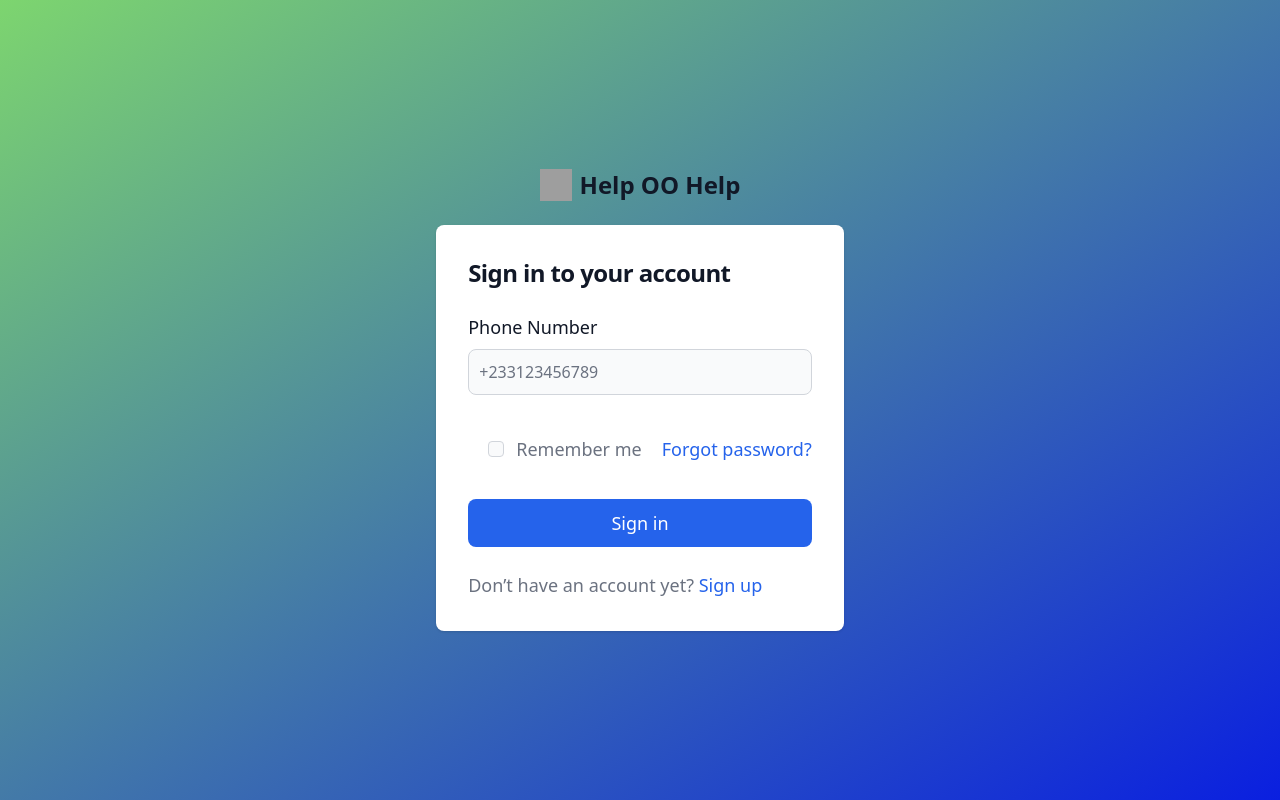
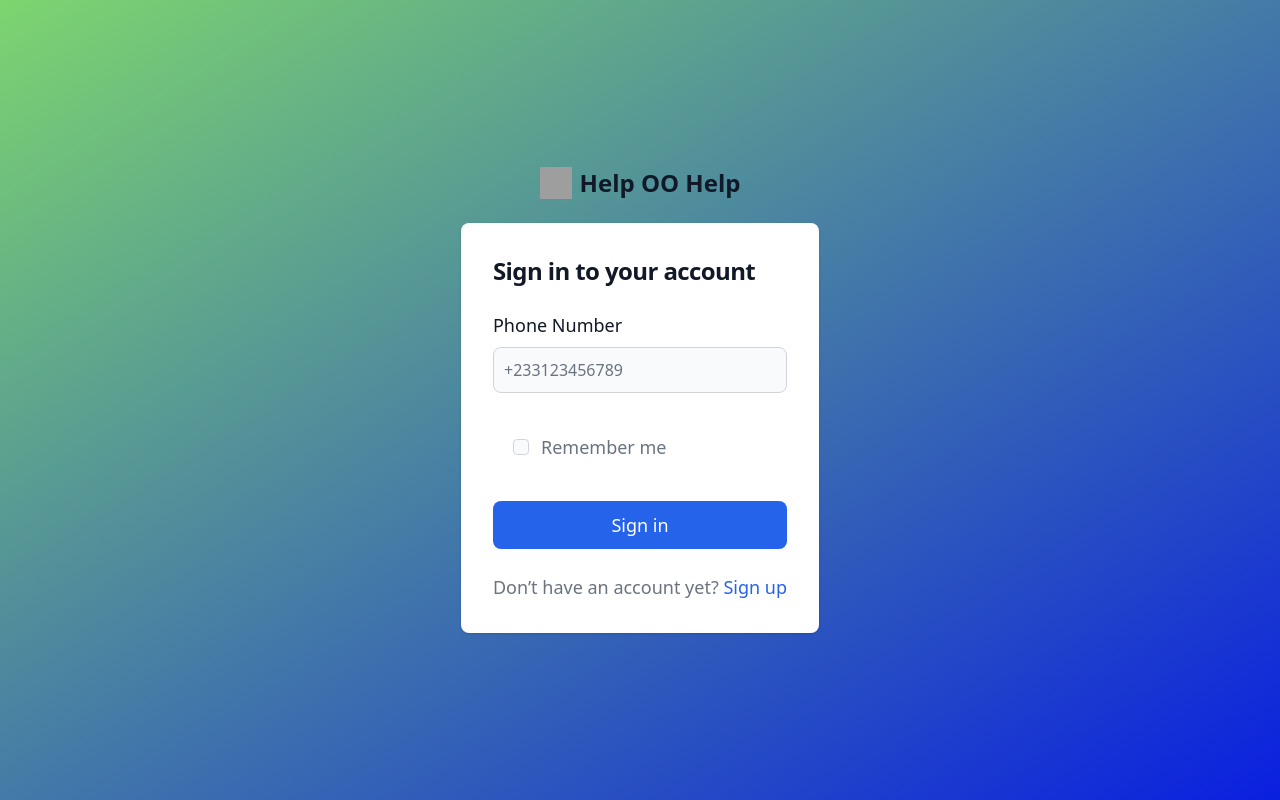
Before and after one commit to osahene/ausecour, a React (Create React App) app: page /login in a window 1280 px wide. Built offline with nearby package versions, Linux system fonts and the light colour scheme; grey boxes are pictures that could not be loaded.

Commit message:
fixed the login cycle

```diff
--- a/src/AuthContext.js
+++ b/src/AuthContext.js
@@ -17,6 +17,8 @@ export const AuthProvider = ({ children }) => {
     setUser(userData);
     setIsAuthenticated(true);
     localStorage.setItem("user", JSON.stringify(userData));
+    localStorage.setItem("access_token", userData.accessToken);
+    localStorage.setItem("refresh_token", userData.refreshToken);
   };
 
   // Function to log out
--- a/src/components/auth/login.jsx
+++ b/src/components/auth/login.jsx
@@ -1,6 +1,34 @@
-import { Link } from "react-router-dom";
+import { useMutation, gql } from "@apollo/client";
+import { useState } from "react";
+import { Link, useNavigate } from "react-router-dom";
+
+const LOGIN_USER = gql`
+  mutation LoginUser($emailOrPhone: String!) {
+    login(emailOrPhone: $emailOrPhone) {
+      success
+    }
+  }
+`;
 
 export default function Login() {
+  const [phone, setPhone] = useState("");
+  const navigate = useNavigate();
+  const [LoginUser, { loading, error }] = useMutation(LOGIN_USER, {
+    onCompleted: (data) => {
+      if (data.login.success) {
+        navigate("/otp");
+      } else {
+        alert("Login Quick");
+      }
+    },
+    onError: (error) => {
+      alert(error.message);
+    },
+  });
+  const handleLogin = (e) => {
+    e.preventDefault();
+    LoginUser({ variables: { emailOrPhone: phone } });
+  };
   return (
     <>
       <div className="App-header">
@@ -17,12 +45,12 @@ export default function Login() {
               />
               Help OO Help
             </a>
-            <div className="w-full bg-white rounded-lg shadow dark:border md:mt-0 sm:max-w-md xl:p-0 dark:bg-gray-800 dark:border-gray-700">
+            <div className="w-auto bg-white rounded-lg shadow dark:border md:mt-0 sm:max-w-md xl:p-0 dark:bg-gray-800 dark:border-gray-700">
               <div className="p-6 space-y-4 md:space-y-6 sm:p-8">
                 <h1 className="text-xl font-bold leading-tight tracking-tight text-gray-900 md:text-2xl dark:text-white">
                   Sign in to your account
                 </h1>
-                <form className="space-y-4 md:space-y-6" action="#">
+                <form className="space-y-4 md:space-y-6" onSubmit={handleLogin}>
                   <div>
                     <label
                       htmlFor="password"
@@ -35,8 +63,10 @@ export default function Login() {
                       name="phone"
                       id="phone_number"
                       placeholder="+233123456789"
+                      value={phone}
+                      onChange={(e) => setPhone(e.target.value)}
                       className="bg-gray-50 border border-gray-300 text-gray-900 rounded-lg focus:ring-blue-600 focus:border-blue-600 block w-full p-2.5 dark:bg-gray-700 dark:border-gray-600 dark:placeholder-gray-400 dark:text-white dark:focus:ring-blue-500 dark:focus:border-blue-500"
-                      required=""
+                      required
                     />
                   </div>
 
@@ -60,21 +90,15 @@ export default function Login() {
                         </div>
                       </div>
                     </div>
-                    <a
-                      href="#pr"
-                      className="text-lg font-medium text-blue-600 hover:underline dark:text-blue-500"
-                    >
-                      Forgot password?
-                    </a>
                   </div>
-                  <Link to="/otp">
-                    <button
-                      type="submit"
-                      className="w-full mt-5 text-white bg-blue-600 hover:bg-blue-700 focus:ring-4 focus:outline-none focus:ring-blue-300 font-medium rounded-lg text-lg px-5 py-2.5 text-center dark:bg-blue-600 dark:hover:bg-blue-700 dark:focus:ring-blue-800"
-                    >
-                      Sign in
-                    </button>
-                  </Link>
+                  <button
+                    type="submit"
+                    className="w-full mt-5 text-white bg-blue-600 hover:bg-blue-700 focus:ring-4 focus:outline-none focus:ring-blue-300 font-medium rounded-lg text-lg px-5 py-2.5 text-center dark:bg-blue-600 dark:hover:bg-blue-700 dark:focus:ring-blue-800"
+                  >
+                    {loading ? "Signing in..." : "Sign in"}
+                  </button>
+
+                  {error && <p className="text-red-500">{error.message}</p>}
                   <p className="text-lg font-light text-gray-500 dark:text-gray-400">
                     Don’t have an account yet?{" "}
                     <Link
--- a/src/components/auth/otp.jsx
+++ b/src/components/auth/otp.jsx
@@ -1,6 +1,7 @@
 import { useMutation, gql } from "@apollo/client";
 import React, { useState, useEffect } from "react";
 import { Navigate } from "react-router-dom";
+import { useAuth } from "../../AuthContext";
 
 const VALIDATE_OTP = gql`
   mutation validateOTP($emailOrPhone: String!, $otp: String!) {
@@ -23,6 +24,7 @@ const GENERATE_OTP = gql`
 export default function OTPPage() {
   const [validateOTP] = useMutation(VALIDATE_OTP);
   const [generateOTP] = useMutation(GENERATE_OTP);
+  const { login } = useAuth();
   const [otp, setOtp] = useState("");
   const [isOtpValid, setIsOtpValid] = useState(false);
   const [otpMessage, setOtpMessage] = useState({ type: "", message: "" });
@@ -77,6 +79,8 @@ export default function OTPPage() {
           type: "success",
           message: "OTP validated successfully!",
         });
+        const { accessToken, refreshToken } = data.validateOTP;
+        login({ accessToken, refreshToken, phoneNumber });
       } else {
         setOtpMessage({
           type: "error",
--- a/src/components/navbar/trigger.jsx
+++ b/src/components/navbar/trigger.jsx
@@ -41,7 +41,7 @@ export default function TriggerCard({
             <div className="relative bg-white p-4 w-full max-w-sm max-h-full rounded-lg shadow">
               <button
                 type="button"
-                className="absolute top-3 right-2.5 text-gray-400"
+                className="absolute hover:bg-red-500 hover:text-white top-3 right-2.5 text-gray-400"
                 onClick={handleClose}
               >
                 <span className="sr-only">Close modal</span>
@@ -93,7 +93,7 @@ export default function TriggerCard({
               <div className="flex justify-end px-4 pt-4">
                 <button
                   type="button"
-                  className="top-3 right-2.5 text-gray-400"
+                  className="top-3 right-2.5 hover:bg-red-500 hover:text-white text-gray-400"
                   onClick={handleClose}
                 >
                   <span className="sr-only">Close modal</span>
```
